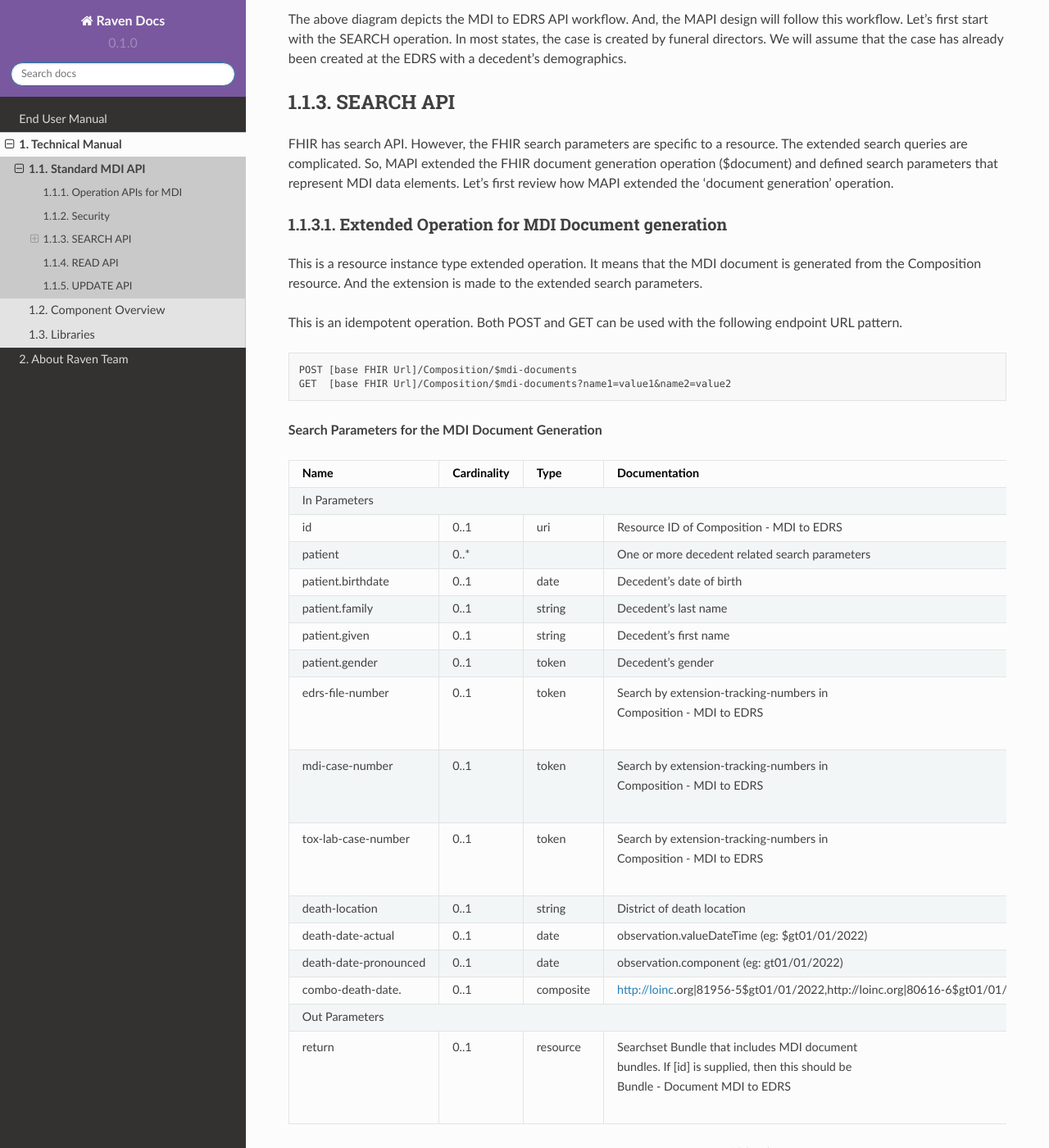
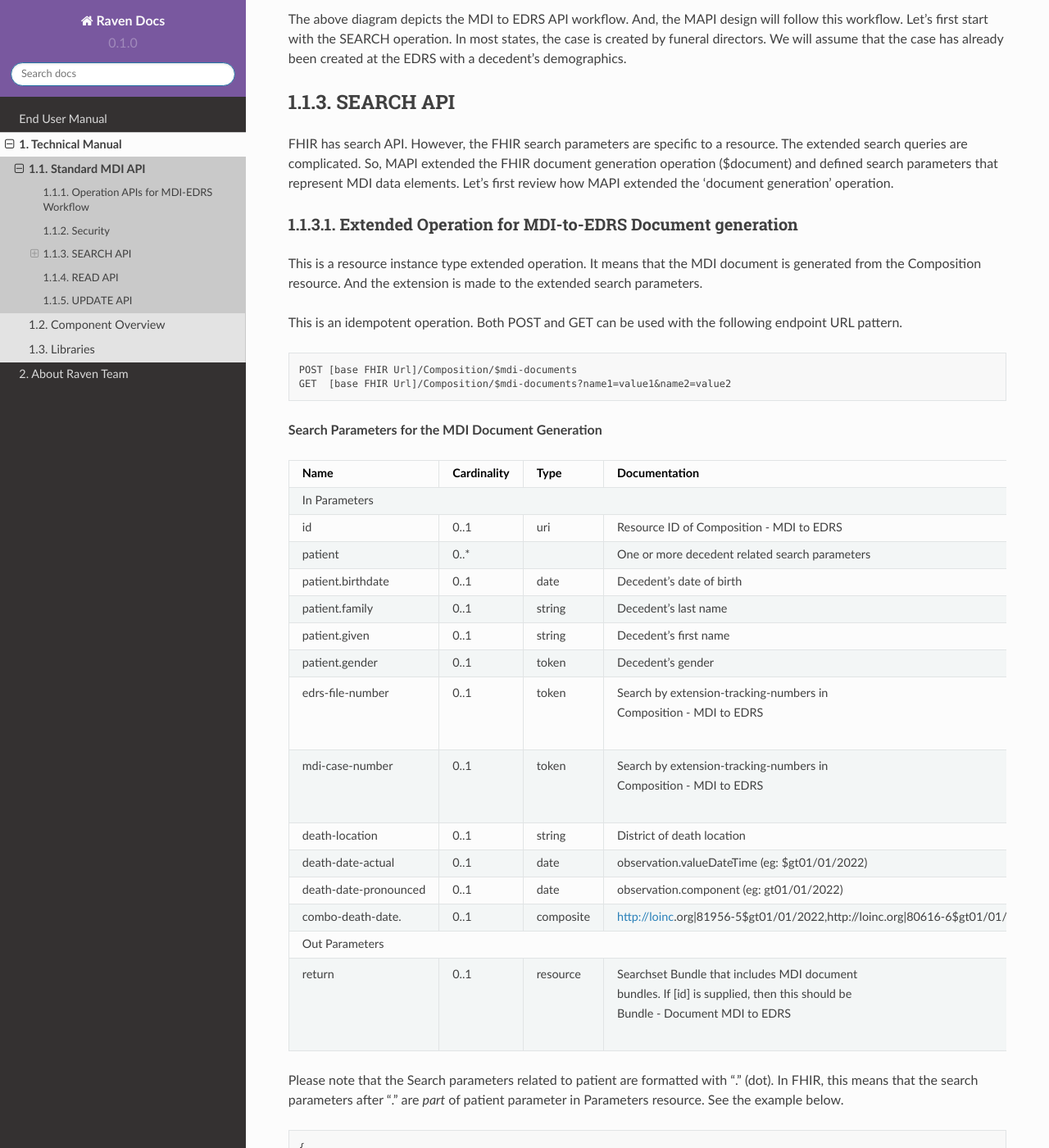
Before and after one commit to MortalityReporting/RavenDocs, a Sphinx documentation site: the page built from docs/source/technicalManual/mdiApi.rst, in a window 1280 px wide and 1400 px high, scrolled down 1069 px. Shown: the whole window at 82% size. Built offline with Sphinx 7.4.7 and the Read the Docs theme 2.0.0, drawn with Linux system fonts in a browser that asks for light colours; some of the changed text lies outside the part shown.

Commit message:
Update mdiApi.rst

```diff
--- a/docs/source/technicalManual/mdiApi.rst
+++ b/docs/source/technicalManual/mdiApi.rst
@@ -8,8 +8,8 @@ Standard MDI API
     Until then, the Raven documentation will temporarily house the Standard MDI API specification.
 
 
-Operation APIs for MDI
-----------------------
+Operation APIs for MDI-EDRS Workflow
+------------------------------------
 MDI Implementation Guide (IG) is available in http://hl7.org/fhir/us/mdi/  This
 guide should be used for the payload content format.
 
@@ -49,8 +49,8 @@ search queries are complicated. So, MAPI extended the FHIR document generation o
 defined search parameters that represent MDI data elements. Let's first review how MAPI extended the
 'document generation' operation.
 
-Extended Operation for MDI Document generation
-^^^^^^^^^^^^^^^^^^^^^^^^^^^^^^^^^^^^^^^^^^^^^^
+Extended Operation for MDI-to-EDRS Document generation
+^^^^^^^^^^^^^^^^^^^^^^^^^^^^^^^^^^^^^^^^^^^^^^^^^^^^^^
 This is a resource instance type extended operation. It means that the MDI document is generated from the
 Composition resource. And the extension is made to the extended search parameters.
 
@@ -86,9 +86,6 @@ This is an idempotent operation. Both POST and GET can be used with the followin
 ||                     ||            ||         || Composition - MDI to EDRS                                                  |
 +----------------------+-------------+----------+-----------------------------------------------------------------------------+
 || mdi-case-number     || 0..1       || token   || Search by extension-tracking-numbers in                                    |
-||                     ||            ||         || Composition - MDI to EDRS                                                  |
-+----------------------+-------------+----------+-----------------------------------------------------------------------------+
-|| tox-lab-case-number || 0..1       || token   || Search by extension-tracking-numbers in                                    |
 ||                     ||            ||         || Composition - MDI to EDRS                                                  |
 +----------------------+-------------+----------+-----------------------------------------------------------------------------+
 |death-location        |0..1         |string    |District of death location                                                   |
```
